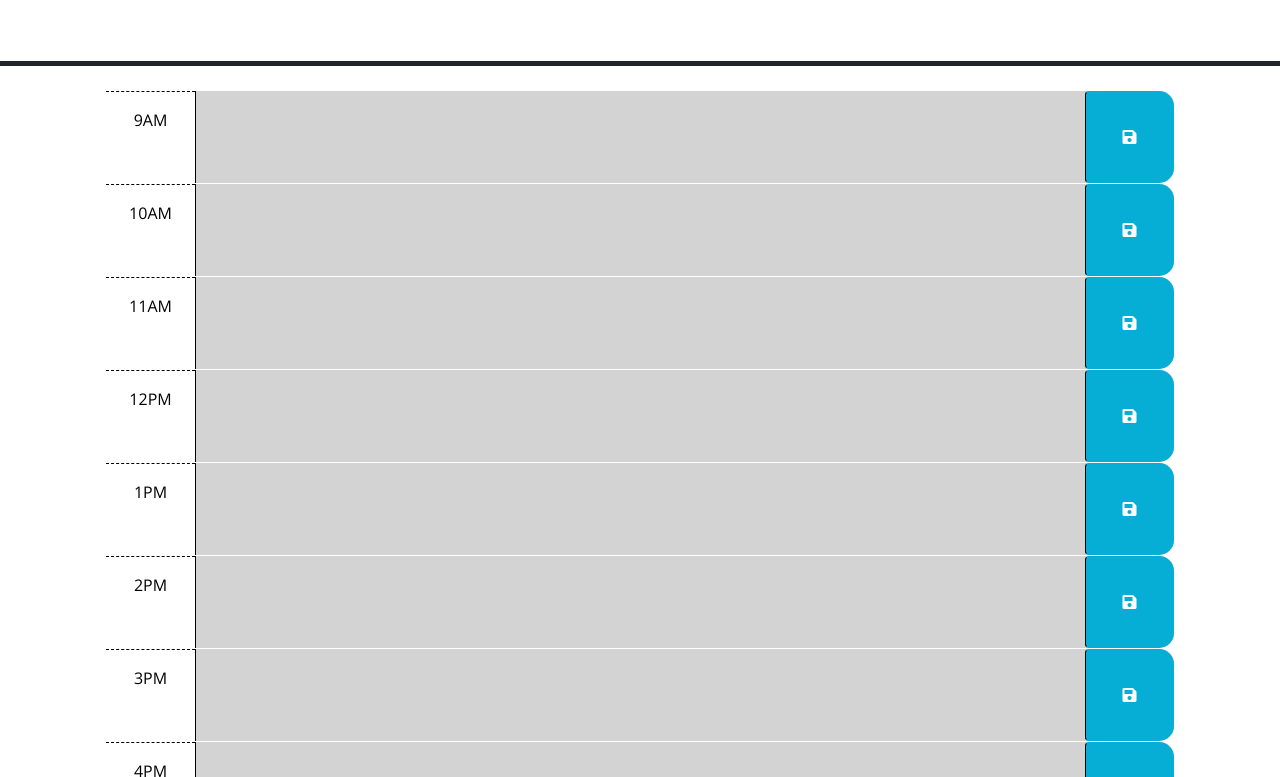
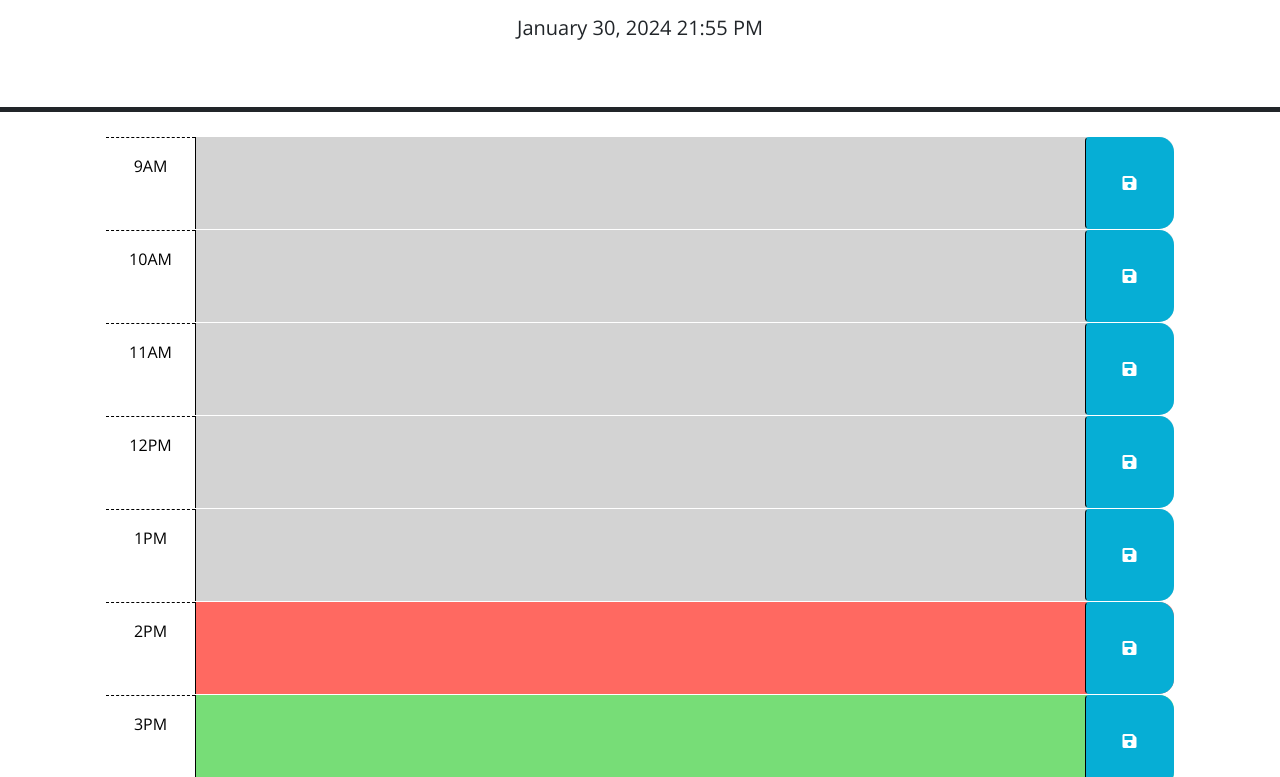
Before and after one commit to AngelShex/Schedule-Planner, a plain HTML site: page index.html in a window 1280 px wide. Shown: the part 166-943 px from the top of the page. Drawn offline with nearby package versions, Linux system fonts and the light colour scheme.

```diff
--- a/index.html
+++ b/index.html
@@ -119,7 +119,7 @@
         </button>
       </div>
 
-      <div id="hour-2" class="row time-block past">
+      <div id="hour-2" class="row time-block present">
         <div class="col-2 col-md-1 hour text-center py-3">2PM</div>
         <textarea class="col-8 col-md-10 description" rows="3"> </textarea>
         <button class="btn saveBtn col-2 col-md-1" aria-label="save">
@@ -127,7 +127,7 @@
         </button>
       </div>
 
-      <div id="hour-3" class="row time-block past">
+      <div id="hour-3" class="row time-block future">
         <div class="col-2 col-md-1 hour text-center py-3">3PM</div>
         <textarea class="col-8 col-md-10 description" rows="3"> </textarea>
         <button class="btn saveBtn col-2 col-md-1" aria-label="save">
@@ -136,7 +136,7 @@
       </div>
 
 
-<div id="hour-4" class="row time-block past">
+<div id="hour-4" class="row time-block future">
         <div class="col-2 col-md-1 hour text-center py-3">4PM</div>
         <textarea class="col-8 col-md-10 description" rows="3"> </textarea>
         <button class="btn saveBtn col-2 col-md-1" aria-label="save">
@@ -146,7 +146,7 @@
 
 
 
-         <div id="hour-5" class="row time-block past">
+         <div id="hour-5" class="row time-block future">
           <div class="col-2 col-md-1 hour text-center py-3">5PM</div>
           <textarea class="col-8 col-md-10 description" rows="3"> </textarea>
           <button class="btn saveBtn col-2 col-md-1" aria-label="save">
--- a/script.js
+++ b/script.js
@@ -22,7 +22,72 @@ $(function () {
     // current hour in 24-hour time?
     //
 var currentHour = dayjs().hour();
-var pwdGen = Math.random(arr * leng);
+var myDay = [
+{
+    id: "hour-9",
+    hour: "09",
+    time: "09",
+    meridiem: "am",
+    reminder: ""
+},
+{
+    id: "hour-10",
+    hour: "10",
+    time: "10",
+    meridiem: "am",
+    reminder: ""
+},
+{
+    id: "hour-11",
+    hour: "11",
+    time: "11",
+    meridiem: "am",
+    reminder: ""
+},
+{
+    id: "hour-12",
+    hour: "12",
+    time: "12",
+    meridiem: "pm",
+    reminder: ""
+},
+{
+    id: "hour-1",
+    hour: "01",
+    time: "13",
+    meridiem: "pm",
+    reminder: ""
+},
+{
+    id: "hour-2",
+    hour: "02",
+    time: "14",
+    meridiem: "pm",
+    reminder: ""
+},
+{
+    id: "hour-3",
+    hour: "03",
+    time: "15",
+    meridiem: "pm",
+    reminder: ""
+},
+{
+    id: "hour-4",
+    hour: "04",
+    time: "16",
+    meridiem: "pm",
+    reminder: ""
+},
+{
+    id: "hour-5",
+    hour: "05",
+    time: "17",
+    meridiem: "pm",
+    reminder: ""
+},
+]
+
 
 
 
```
